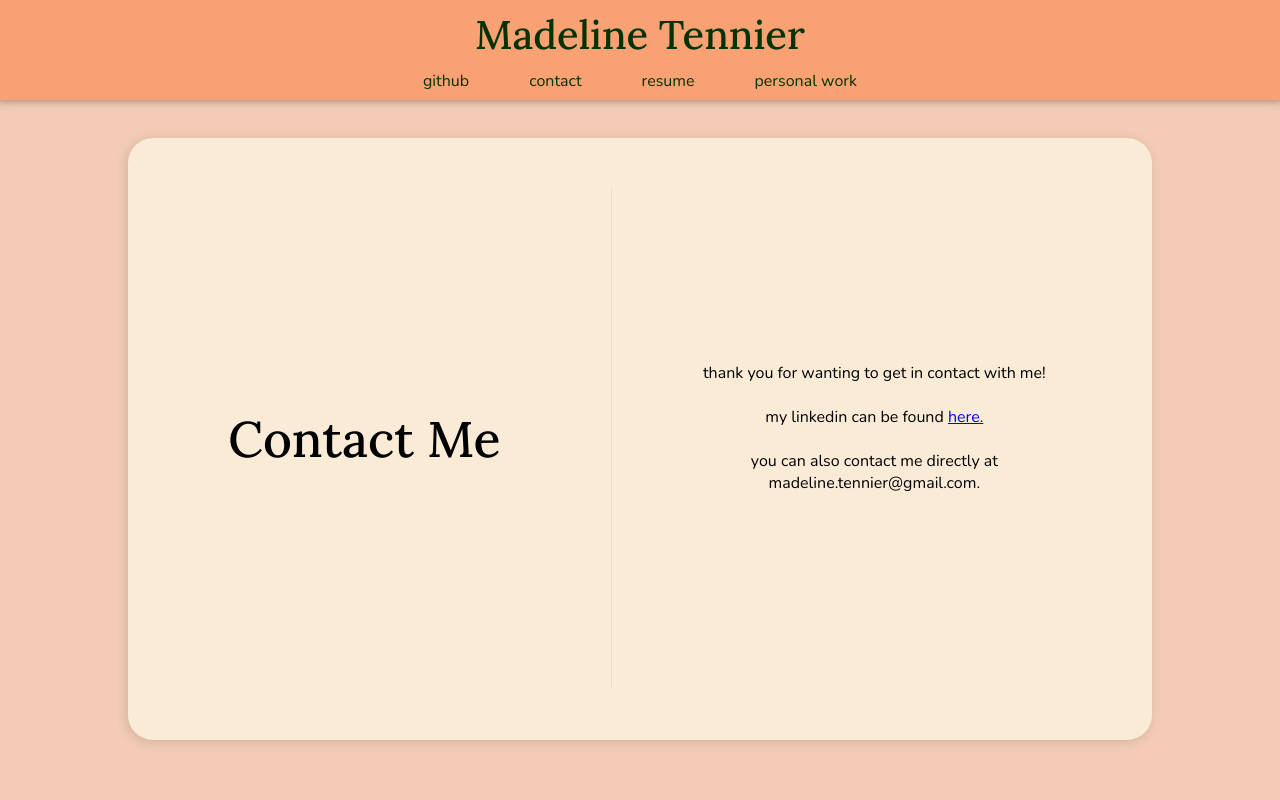
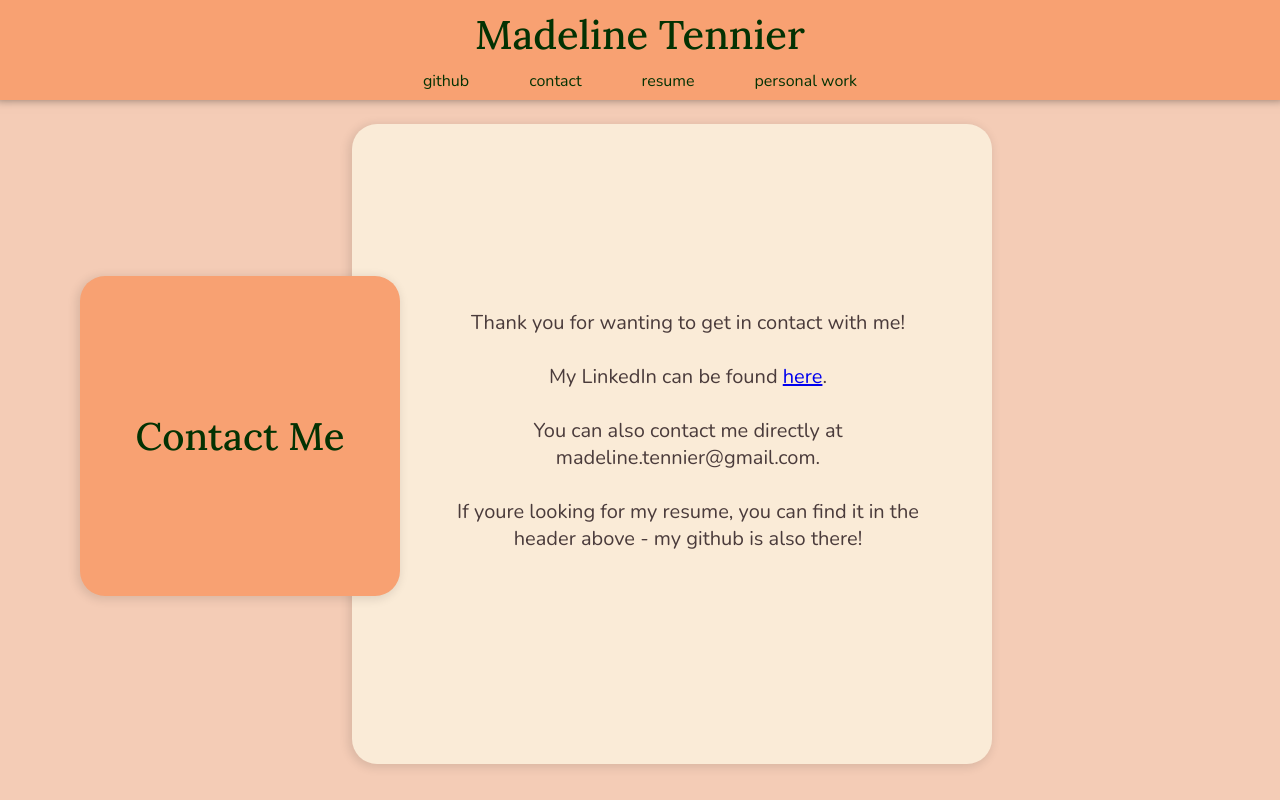
Before and after one commit to mtennier/mtennier.github.io, a Next.js app: page /contact-me in a window 1280 px wide. Built offline with nearby package versions, Linux system fonts and the light colour scheme.

Commit message:
update contact me page (#5)
update secondary text color

```diff
--- a/components/ContactMePage/ContactBlock.module.scss
+++ b/components/ContactMePage/ContactBlock.module.scss
@@ -1,35 +1,49 @@
 .contactContainer {
-  display: flex;
-  justify-content: center;
-  margin: 0;
+  display: grid;
+  margin: 1;
   height: 40pc;
+  grid-template-columns: repeat(auto-fit,  25%) ;
+  align-items: center;
 }
 
-.contactBlock {
+.contactHeaderBlock {
     display:flex;
     align-items: center;
     justify-content: center;
     border-radius:var(--round-border-radius);
-    background-color: var(--global-secondary-color);
-    width:80%;
-    margin-top:3%;
+    background-color: var(--global-primary-color);
+    height:50%;
+    width:100%;
+    margin-top:10%;
+    margin-left:25%;
     box-shadow: var(--block-shadow);
-    text-align: center;
+    z-index:2;
 }
 
-.headerText{
-    font-size:50px;
-    padding-left:3%;
+.contactHeaderText{
+    display:flex;
+    font-size:larger;
+    color:var(--main-text-color);
 }
 
-.divider{
+.contactInfoBlock{
     display:flex;
-    vertical-align: middle;
-    padding-left:10%;
+    align-items: center;
+    justify-content:center;
+    margin-top:15%;
+    margin-left:10%;
+    width:200%;
+    height:100%;
+    border-radius:var(--round-border-radius);
+    box-shadow: var(--block-shadow);
+    background-color:antiquewhite;
+    text-align:center;
+    z-index:1;
 }
 
-.contactText{
-    display:inline-block;
-    vertical-align: middle;
-    padding-left:10%;
+.contactInfoText{
+    width:80%;
+    padding-left:5%;
+    font-size:20px;
+    color:var(--secondary-text-color);
 }
--- a/components/ContactMePage/ContactBlock.tsx
+++ b/components/ContactMePage/ContactBlock.tsx
@@ -3,29 +3,35 @@ import {Divider} from 'antd'
 const ContactBlock = () => {
     return (
         <div className = {styles.contactContainer}>
-            <div className={styles.contactBlock}>
-
-                <h1 className={styles.headerText}>
+            <div className={styles.contactHeaderBlock}>
+                <div className= {styles.contactHeaderText}>
+                    <h1>
                         Contact Me
                     </h1>
-                <div className={styles.divider}>
-                    <Divider type='vertical' style={{height:500}}/>
                 </div>
-                <div className={styles.contactTextBlock}>
-                    <div className={styles.contactText}>
+            </div>
+            <div className={styles.contactInfoBlock}>
+                <div className = {styles.contactInfoText}>
                      <p>
-                        thank you for wanting to get in contact with me!
+                        Thank you for wanting to get in contact with me!
                      </p>
                      <br />
                      <p>
-                        my linkedin can be found <a target='_blank' href='//www.linkedin.com/in/madeline-tennier-067392233' rel='noreferrer'>here.</a>
+                        My LinkedIn can be found <a target='_blank' href='//www.linkedin.com/in/madeline-tennier-067392233' rel='noreferrer'>here</a>.
                      </p>
                      <br />
                      <p>
-                        you can also contact me directly at madeline.tennier@gmail.com.
+                        You can also contact me directly at madeline.tennier@gmail.com.
                      </p>
                      <br />
-                    </div>
+                     <p>
+                        If youre looking for my resume, you can find it in the header above -
+                        my github is also there!
+                     </p>
+                     <br />
+                     <p>
+
+                     </p>
                 </div>
             </div>
         </div>
--- a/src/styles/global/variables.css
+++ b/src/styles/global/variables.css
@@ -12,7 +12,7 @@
 
     /* FONT */
     --main-text-color:rgb(3, 50, 3);
-    --secondary-text-color:black;
+    --secondary-text-color:#4a3b3b;
 
     /* BLOCK */
     --round-border-radius: 25px;
```
Lines whose indentation alone changed are shown as unchanged.
